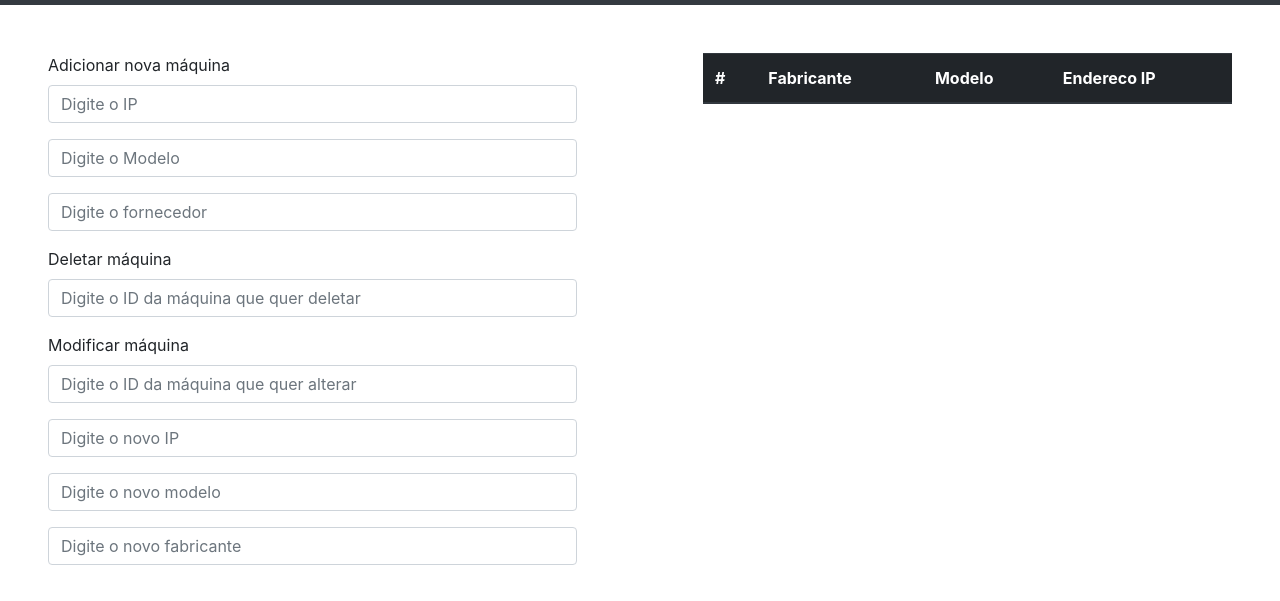
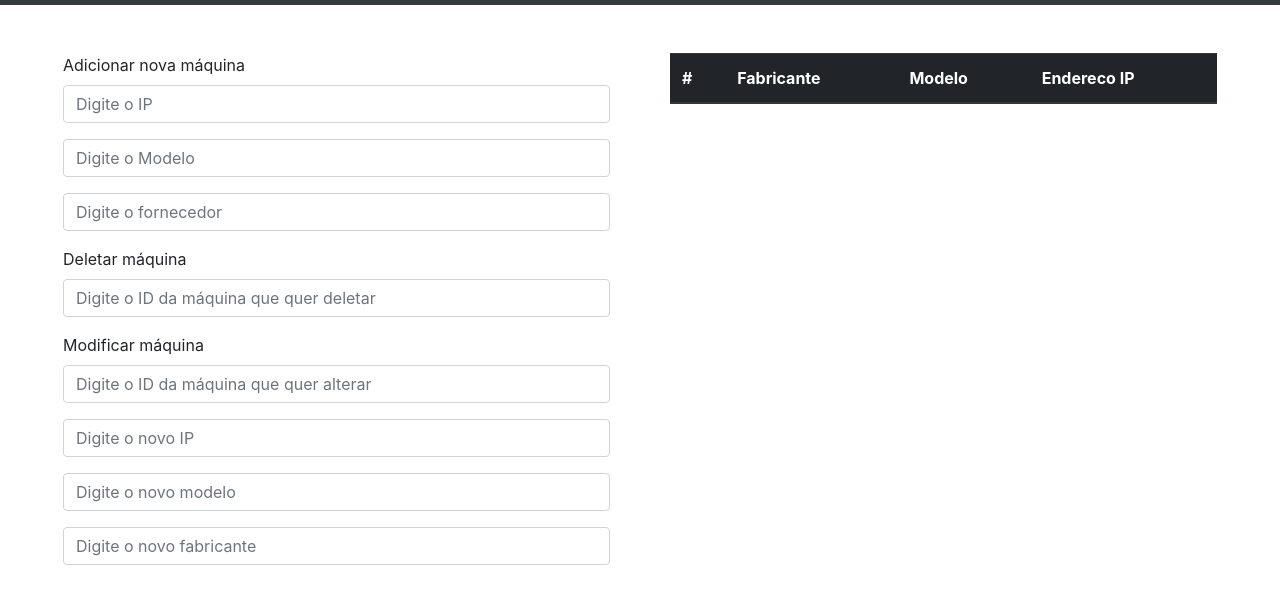
Before and after one commit to ericbls/tech_track, a plain HTML site: page frontend/maquinas.html in a window 1280 px wide. Shown: the part 51-652 px from the top of the page. Drawn offline with nearby package versions, Linux system fonts and the light colour scheme.

Commit message:
alterando maquinas.html

```diff
--- a/frontend/maquinas.html
+++ b/frontend/maquinas.html
@@ -21,8 +21,8 @@
 			</div>
 		</nav>
 
-		<div class="row p">
-			<div class="col p-md-5">
+		<div class="row p-md-5">
+			<div class="col-md">
 				<div class="container">
 					<form id="AddForm">
 						  <div class="form-group">
@@ -59,7 +59,7 @@
 					</form>
 				</div>
 			</div>
-			<div class="col p-md-5">
+			<div class="col-md">
 				<div class="container-fluid">
 					<div class="table-responsive table-hover">
 				  		<table id="listTable" class="table">
```
